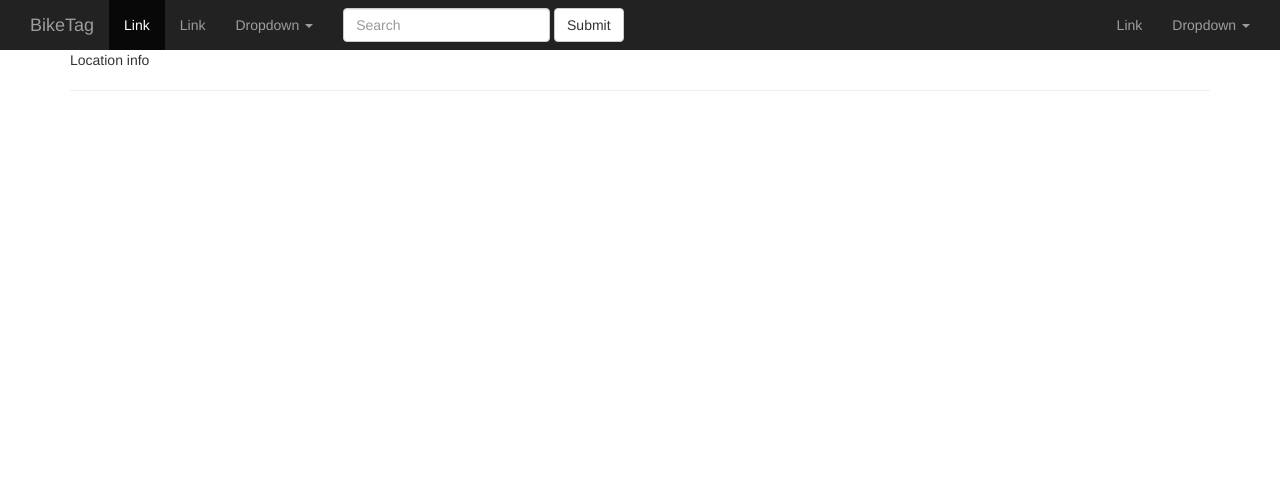
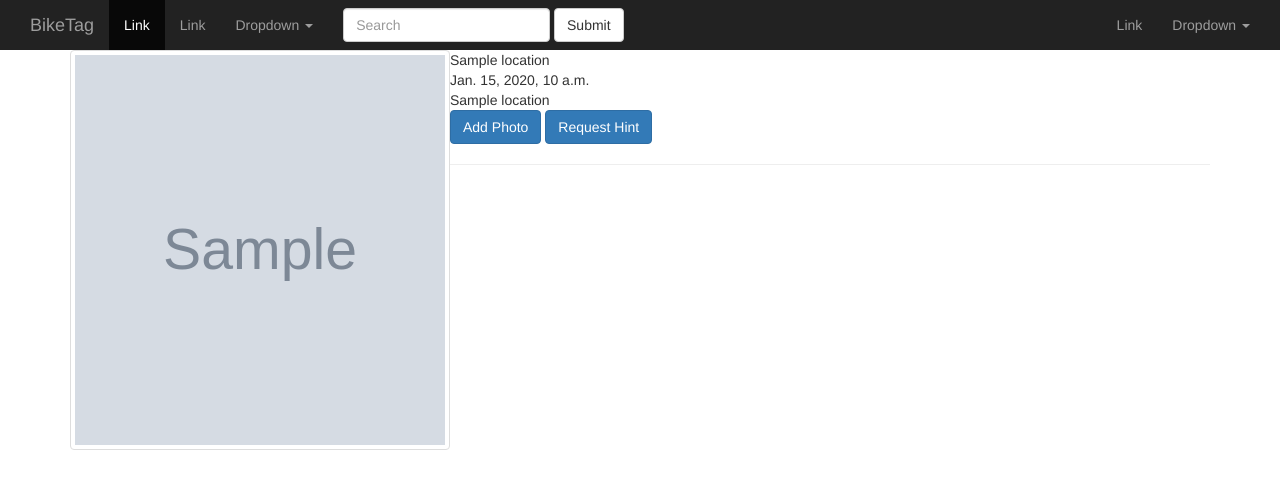
Before and after one commit to ssriera/biketag, a Django app: template bikephototag/templates/phototag/location_detail.html in a window 1280 px wide. Shown: the top 489 px of the page. Run offline with Django 3.2, Linux system fonts and the light colour scheme; the template is opened without the code that fills it: most values are stand-ins (such as "Sample title", 1, 10 or a date in 2020); grey boxes marked "Sample" are stand-in pictures; some libraries are stand-ins or nearby versions.

Commit message:
initial work on upload photo

```diff
--- a/bikephototag/templates/phototag/location_detail.html
+++ b/bikephototag/templates/phototag/location_detail.html
@@ -3,7 +3,83 @@
 {% load crispy_forms_tags %}
 {% block content %}
 <div class="container"
-<h4>Location info</h4>
-<hr>
+	<h4>{{location.name}}</h4>
+	<img class="img-responsive thumbnail col-xs-6 col-md-4 " src="{{location.photo_url}}"><br>
+	{{location.posted_time}}<br>
+	{{location.current_photos_user_name}}<br>
+	<button type="button" class="btn btn-primary" data-toggle="modal" data-target=".add_photo">Add Photo</button>
+	<button type="button" class="btn btn-primary" data-toggle="modal" data-target=".request_hint">Request Hint</button>
+	<hr>
 </div>
+
+<div class="modal add_photo">
+  <div class="modal-dialog">
+    <div class="modal-content">
+      <div class="modal-header">
+        <button type="button" class="close" data-dismiss="modal" aria-label="Close"><span aria-hidden="true">&times;</span></button>
+        <h4 class="modal-title">Submit Photo</h4>
+      </div>
+      <div class="modal-body">
+			<video autoplay></video>
+			<img src="">
+			<canvas style="display:none;"></canvas>
+
+        <p>One fine body&hellip;</p>
+      </div>
+      <div class="modal-footer">
+        <button type="button" class="btn btn-default" data-dismiss="modal">Close</button>
+        <button type="button" class="btn btn-primary">Save changes</button>
+      </div>
+    </div><!-- /.modal-content -->
+  </div><!-- /.modal-dialog -->
+</div><!-- /.modal -->
+<div class="modal request_hint">
+  <div class="modal-dialog">
+    <div class="modal-content">
+      <div class="modal-header">
+        <button type="button" class="close" data-dismiss="modal" aria-label="Close"><span aria-hidden="true">&times;</span></button>
+        <h4 class="modal-title">Request Hint</h4>
+      </div>
+      <div class="modal-body">
+        <p>I need a hint&hellip;</p>
+      </div>
+      <div class="modal-footer">
+        <button type="button" class="btn btn-default" data-dismiss="modal">Close</button>
+        <button type="button" class="btn btn-primary">Save changes</button>
+      </div>
+    </div><!-- /.modal-content -->
+  </div><!-- /.modal-dialog -->
+</div><!-- /.modal -->
 {% endblock %}
+{% block appJS %}
+			<script>
+				var errorCallback = function(e) {
+					console.log('Reeeejected!', e);
+				  };
+				navigator.getUserMedia  = navigator.getUserMedia ||
+                          navigator.webkitGetUserMedia ||
+                          navigator.mozGetUserMedia ||
+                          navigator.msGetUserMedia;
+			  var video = document.querySelector('video');
+			  var canvas = document.querySelector('canvas');
+			  var ctx = canvas.getContext('2d');
+			  var localMediaStream = null;
+
+			  function snapshot() {
+				if (localMediaStream) {
+				  ctx.drawImage(video, 0, 0);
+				  // "image/webp" works in Chrome.
+				  // Other browsers will fall back to image/png.
+				  document.querySelector('img').src = canvas.toDataURL('image/webp');
+				}
+			  }
+
+			  video.addEventListener('click', snapshot, false);
+
+			  // Not showing vendor prefixes or code that works cross-browser.
+			  navigator.getUserMedia({video: true}, function(stream) {
+				video.src = window.URL.createObjectURL(stream);
+				localMediaStream = stream;
+			  }, errorCallback);
+			</script>
+{% endblock %}
```
